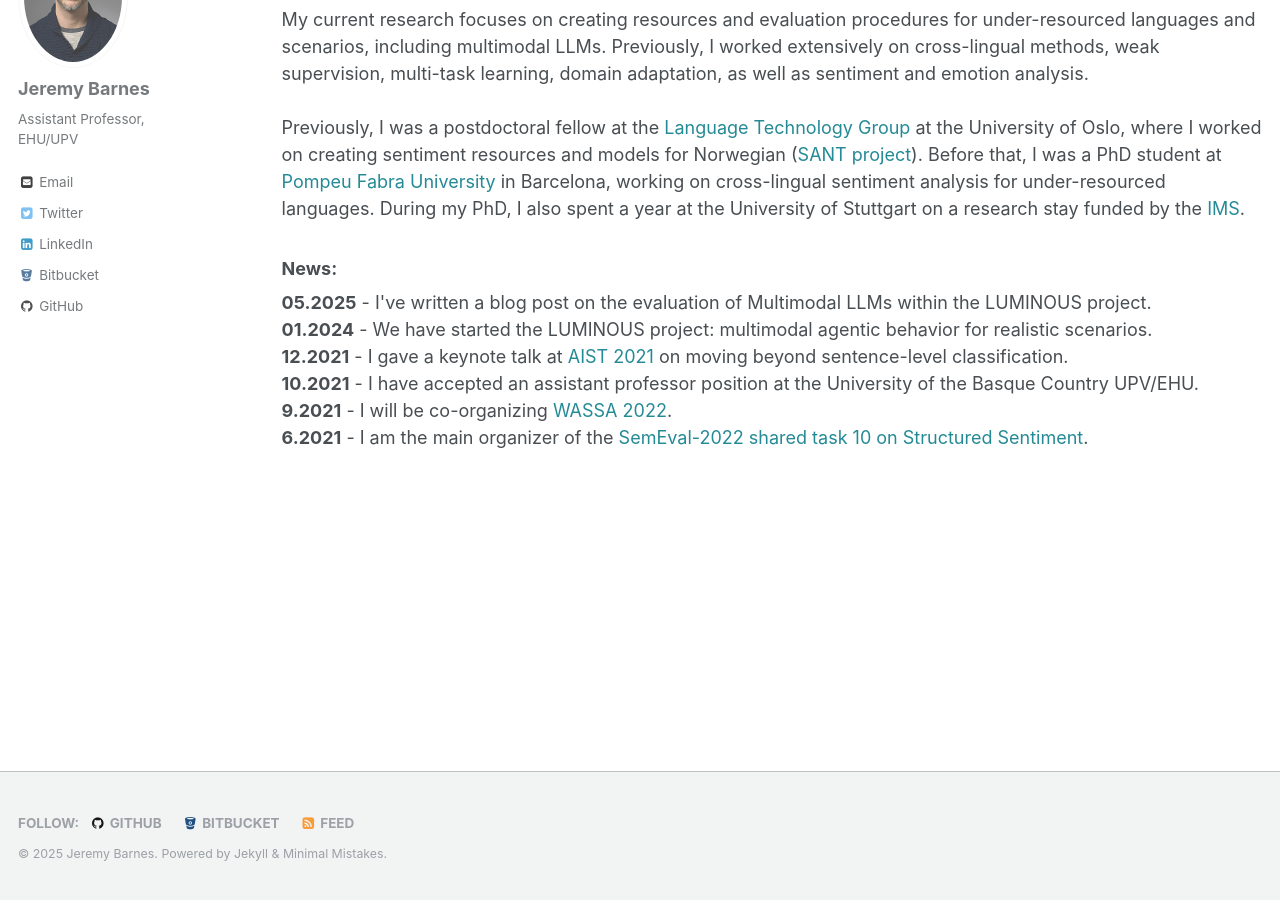
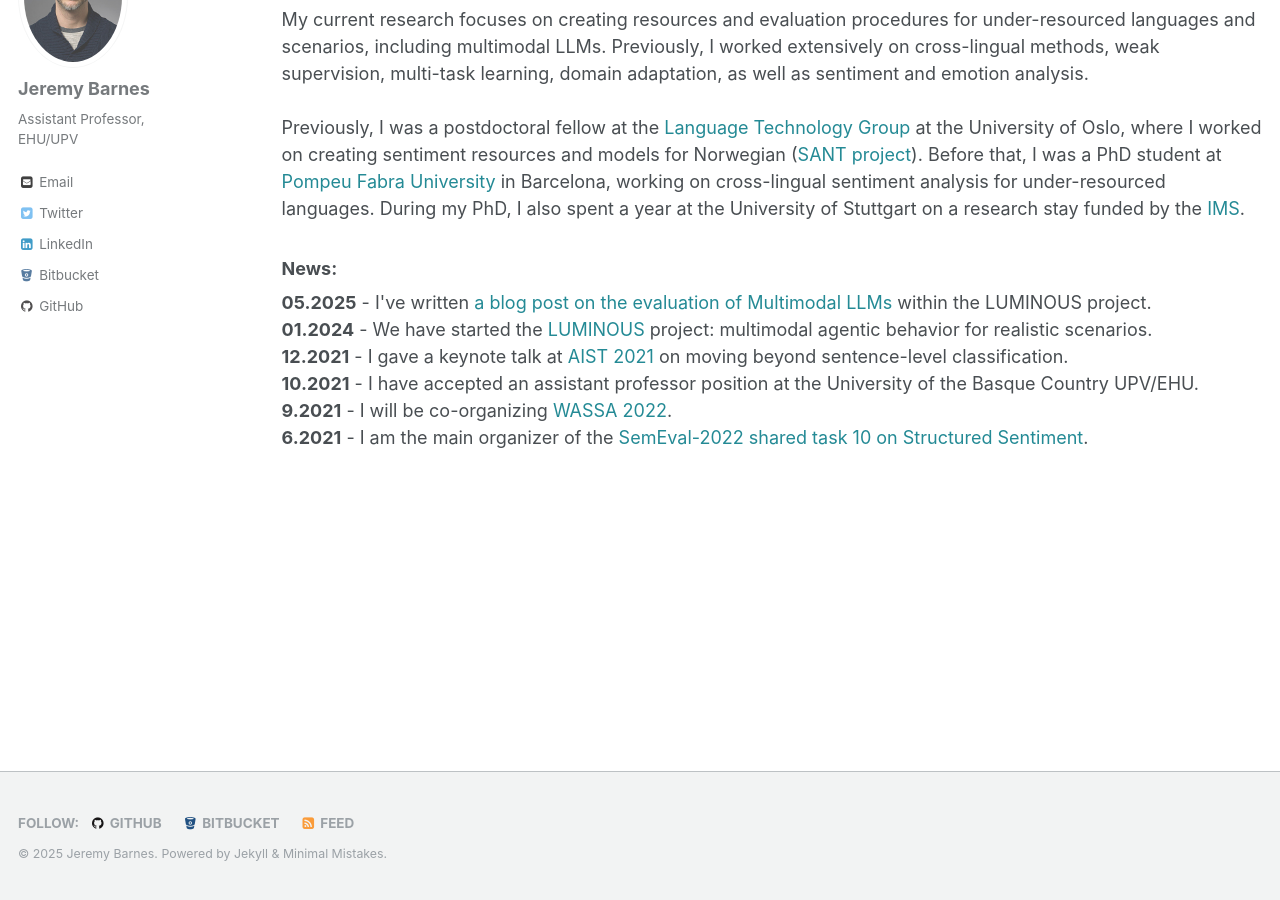
Before and after one commit to jerbarnes/jerbarnes.github.io, a Jekyll site: the page built from index.html, in a window 1280 px wide and 900 px high, scrolled down 367 px. Built offline with Jekyll 4.4.1, drawn with Linux system fonts in a browser that asks for light colours; the list of posts is cut into pages by our own code; comment, search, counter and statistics services are not loaded.

Commit message:
links correct color

```diff
--- a/_layouts/home.html
+++ b/_layouts/home.html
@@ -12,8 +12,8 @@
 News:
         </h3>
 
-<strong>05.2025</strong> - I've written <a href="https://medium.com/@jeremy.barnes.nlp/evaluating-multimodal-models-are-our-benchmarks-enough-900d4b891bee">a blog post on the evaluation of Multimodal LLMs</a> within the LUMINOUS project. <br>
-<strong>01.2024</strong> - We have started the <a href="http://luminous-horizon.eu/">LUMINOUS</a> project: multimodal agentic behavior for realistic scenarios. <br>
+<strong>05.2025</strong> - I've written <a href="https://medium.com/@jeremy.barnes.nlp/evaluating-multimodal-models-are-our-benchmarks-enough-900d4b891bee" style="color:#248a95">a blog post on the evaluation of Multimodal LLMs</a> within the LUMINOUS project. <br>
+<strong>01.2024</strong> - We have started the <a href="http://luminous-horizon.eu/" style="color:#248a95">LUMINOUS</a> project: multimodal agentic behavior for realistic scenarios. <br>
 <strong>12.2021</strong> - I gave a keynote talk at <a href="https://aistconf.org/" style="color:#248a95">AIST 2021</a> on moving beyond sentence-level classification. <br>
 <strong>10.2021</strong> - I have accepted an assistant professor position at the University of the Basque Country UPV/EHU. <br>
 <strong>9.2021</strong> -  I will be co-organizing <a href="https://wassa-workshop.github.io" style="color:#248a95">WASSA 2022</a>. <br>
```
